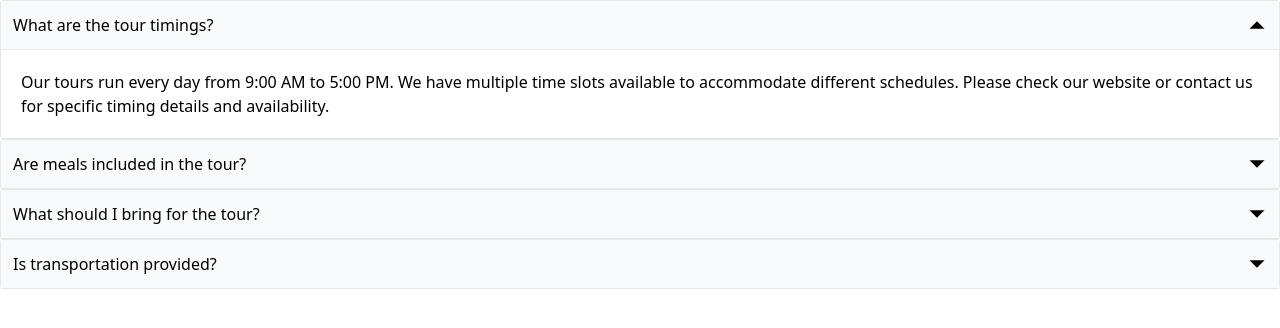
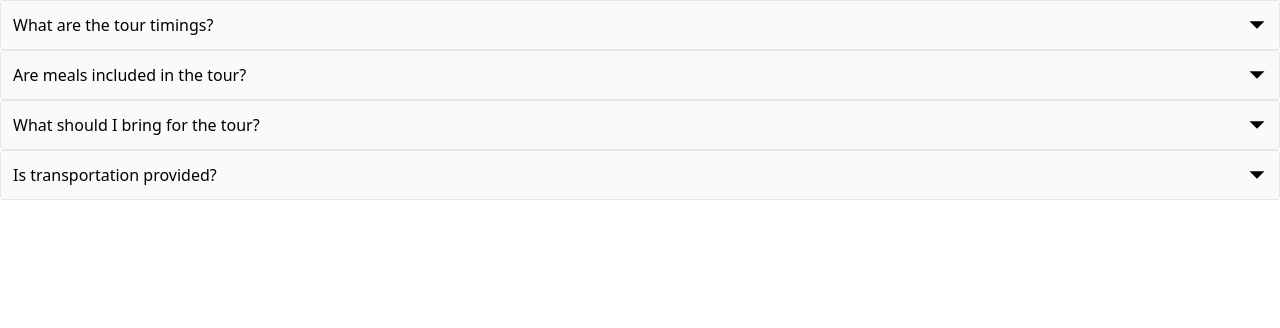
Before and after one commit to emmeiwhite/comps-with-routing, a React (Create React App) app: page / in a window 1280 px wide. Shown: the top 328 px of the page. Built offline with nearby package versions, Linux system fonts and the light colour scheme.

Commit message:
Toggling the already expanded accordion. Nice little logic *

```diff
--- a/src/components/Accordion.js
+++ b/src/components/Accordion.js
@@ -2,9 +2,14 @@ import { useState } from "react";
 import { GoTriangleDown, GoTriangleUp } from "react-icons/go";
 
 export default function Accordion({ items }) {
-  const [expandedIndex, setExpandedIndex] = useState(0);
+  const [expandedIndex, setExpandedIndex] = useState(-1);
   const handleClick = (index) => {
-    setExpandedIndex(index);
+    // This is a good logic to toggle clicking on the expanded accordion title, in which case, we'll make it  closed
+    if (expandedIndex === index) {
+      setExpandedIndex(-1);
+    } else {
+      setExpandedIndex(index);
+    }
   };
 
   return (
```
